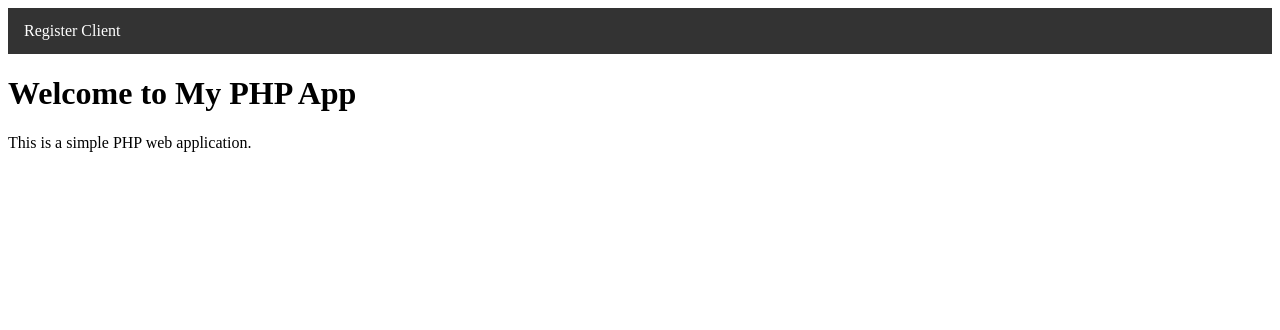
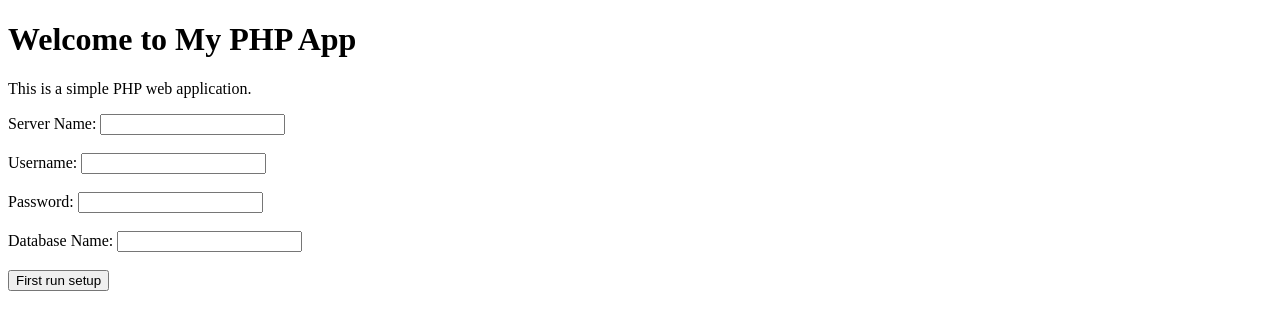
Before and after one commit to utkarsh121/tprtracker, a PHP site: page / in a window 1280 px wide. Shown: the top 330 px of the page. Run offline with PHP 8.4, Linux system fonts and the light colour scheme.

Commit message:
changes to index.php to include first run

```diff
--- a/index.php
+++ b/index.php
@@ -1,3 +1,66 @@
+<?php
+// Function to check if the database setup has already been done
+function isDatabaseSetupDone() {
+    return file_exists('setup_done.txt');
+}
+
+// Function to execute the SQL script to set up the database tables
+function setupDatabase($servername, $username, $password, $dbname) {
+    // Create connection
+    $conn = new mysqli($servername, $username, $password);
+
+    // Check connection
+    if ($conn->connect_error) {
+        die("Connection failed: " . $conn->connect_error);
+    }
+
+    // Create database
+    $sql_create_db = "CREATE DATABASE IF NOT EXISTS $dbname";
+    if ($conn->query($sql_create_db) === TRUE) {
+        echo "Database created successfully";
+    } else {
+        echo "Error creating database: " . $conn->error;
+        return false;
+    }
+
+    // Select database
+    $conn->select_db($dbname);
+
+    // Read SQL script from file
+    $sql_script = file_get_contents("db/create_tables.sql");
+
+    // Execute SQL script to create table
+    if ($conn->multi_query($sql_script) === TRUE) {
+        echo "Database setup successful";
+        // Create a file to indicate that setup is done
+        file_put_contents('setup_done.txt', 'Database setup done');
+    } else {
+        echo "Error creating database tables: " . $conn->error;
+        return false;
+    }
+
+    // Close connection
+    $conn->close();
+
+    return true;
+}
+
+// Check if the setup button is clicked
+if (isset($_POST['setup'])) {
+    $servername = $_POST['servername'];
+    $username = $_POST['username'];
+    $password = $_POST['password'];
+    $dbname = $_POST['dbname'];
+
+    // Execute database setup
+    if (setupDatabase($servername, $username, $password, $dbname)) {
+        // Redirect to welcome page if setup is successful
+        header('Location: welcome.php');
+        exit();
+    }
+}
+?>
+
 <!DOCTYPE html>
 <html lang="en">
 <head>
@@ -8,15 +71,24 @@
 </head>
 <body>
 
-<div class="menu">
-    <ul>
-        <li><a href="clients/register.php">Register Client</a></li>
-    </ul>
-</div>
-
 <div class="content">
     <h1>Welcome to My PHP App</h1>
     <p>This is a simple PHP web application.</p>
+
+    <?php if (!isDatabaseSetupDone()): ?>
+    <!-- Show setup form if database setup is not done -->
+    <form action="<?php echo $_SERVER['PHP_SELF']; ?>" method="POST">
+        <label for="servername">Server Name:</label>
+        <input type="text" id="servername" name="servername" required><br><br>
+        <label for="username">Username:</label>
+        <input type="text" id="username" name="username" required><br><br>
+        <label for="password">Password:</label>
+        <input type="password" id="password" name="password"><br><br>
+        <label for="dbname">Database Name:</label>
+        <input type="text" id="dbname" name="dbname" required><br><br>
+        <button type="submit" name="setup">First run setup</button>
+    </form>
+    <?php endif; ?>
 </div>
 
 </body>
```
